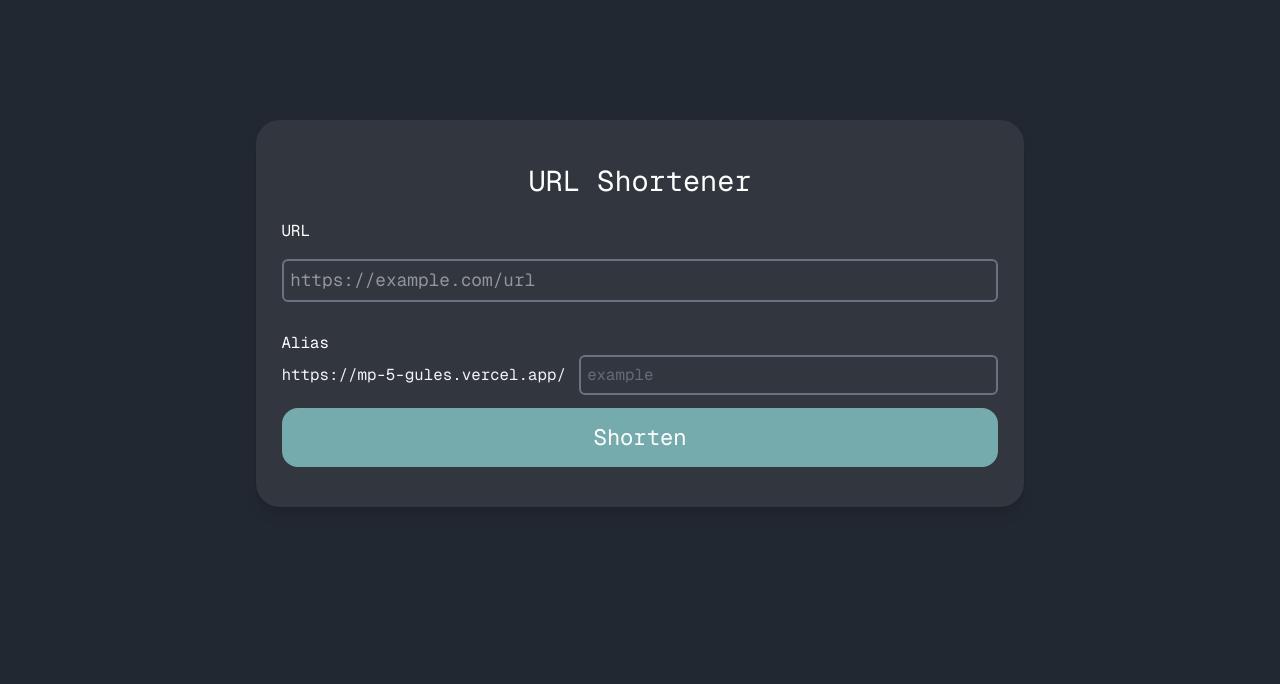
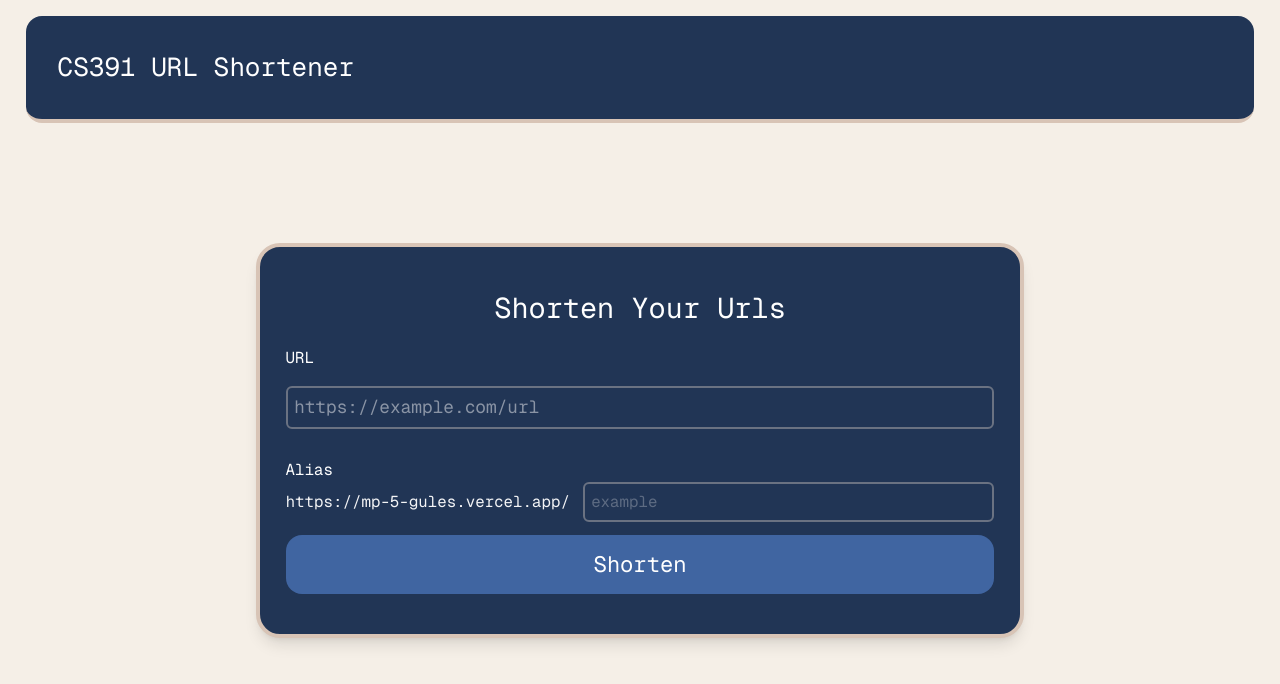
Before and after one commit to julianl05/mp-5, a Next.js app: page / in a window 1280 px wide. Shown: the top 684 px of the page. Built offline with nearby package versions, Linux system fonts and the light colour scheme; no server answers.

Commit message:
changed website styling

```diff
--- a/app/layout.tsx
+++ b/app/layout.tsx
@@ -1,5 +1,6 @@
 import type { Metadata } from "next";
 import { Geist_Mono } from "next/font/google";
+import Header from "@/components/Header";
 import './globals.css'
 
 export const metadata: Metadata = {
@@ -19,7 +20,8 @@
 }>) {
   return(
     <html lang="en">
-      <body className={`${geistMono.className} bg-[#222831] text-white text-[calc(3px+1vw)]`}>
+      <body className={`${geistMono.className} bg-[#F5EFE7] text-white text-[calc(3px+1vw)]`}>
+        <Header/>
         {children}
       </body>
     </html>
--- a/app/page.tsx
+++ b/app/page.tsx
@@ -28,8 +28,8 @@
 
   return (
     <div>
-      <form onSubmit={handleClick} className="flex flex-col rounded-3xl w-[60vw] my-[15vh] px-[2vw] py-[5vh] justify-self-center bg-[#31363F] shadow-lg">
-        <h1 className="text-[calc(3px+2vw)] w-full text-center">URL Shortener</h1>
+      <form onSubmit={handleClick} className="flex flex-col rounded-3xl w-[60vw] my-[15vh] px-[2vw] py-[5vh] justify-self-center bg-[#213555] shadow-lg border-4 border-[#D8C4B6]">
+        <h1 className="text-[calc(3px+2vw)] w-full text-center">Shorten Your Urls</h1>
         <div className="flex flex-col w-full">
           <label htmlFor="url-input" className="mt-[2vh]">URL</label>
           <input
@@ -57,7 +57,7 @@
             />
           </div>
         </div>
-        <button type="submit" className="text-[calc(3px+1.5vw)] w-full bg-[#76ABAE] p-[1vw] rounded-2xl hover:bg-gray-500 hover:cursor-pointer active:bg-gray-600">Shorten</button>
+        <button type="submit" className="text-[calc(3px+1.5vw)] w-full bg-[#4065a1] p-[1vw] rounded-2xl hover:bg-gray-500 hover:cursor-pointer active:bg-gray-600">Shorten</button>
         {error ? (
             <p className="text-red-300 text-center mt-[2vw]">{error}</p>
           ) : result ? (
--- /dev/null
+++ b/components/Header.tsx
@@ -0,0 +1,10 @@
+import Link from 'next/link';
+export default function Header() {
+    return (
+      <header className="text-[calc(10px+2vh)] bg-[#213555] text-white p-[4vh] flex mx-[2vw] my-[2vh] border-b-4 border-[#D8C4B6] rounded-2xl">
+        <nav>
+            <Link href="/" className="text-bold">CS391 URL Shortener</Link>
+        </nav>
+      </header>
+    );
+  }
```
